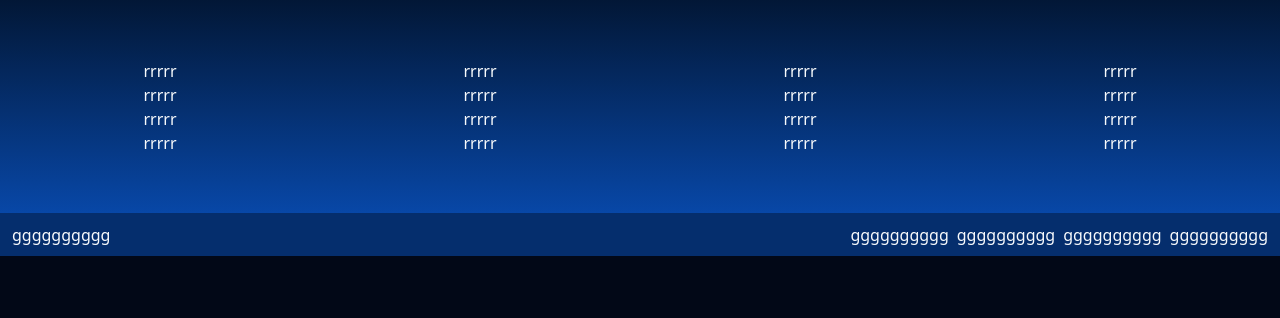
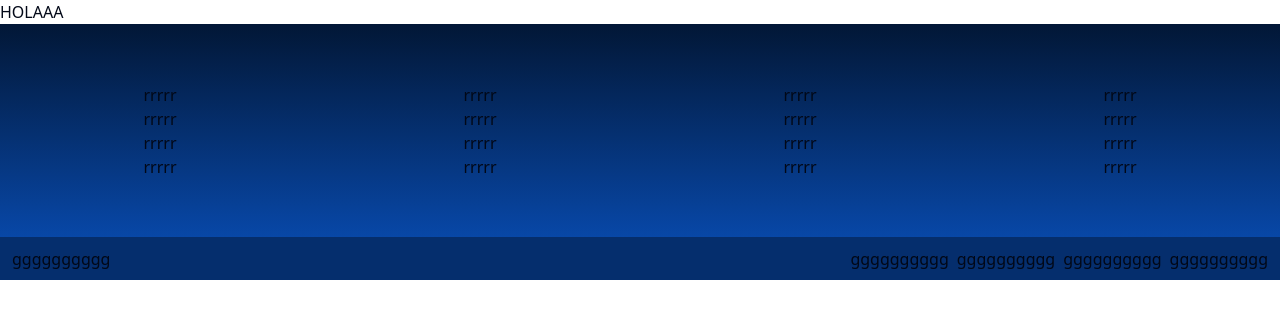
Before and after one commit to Emi-dev28/PI_DH_Front, a React (Vite) app in the folder proyecto-integrador/: page / in a window 1280 px wide. Shown: the top 318 px of the page. Built offline with nearby package versions, Linux system fonts and the light colour scheme.

Commit message:
cambios menores

```diff
--- a/proyecto-integrador/src/App.jsx
+++ b/proyecto-integrador/src/App.jsx
@@ -11,10 +11,12 @@ import Footer from "@/components/Footer";
 
 export default function App() {
   const location = useLocation();
-  const isAdminPages = ["/administrador"].includes(location.pathname);
+  const isAdminPages = ["/administrador", "/lista-productos"].includes(
+    location.pathname
+  );
 
   return (
-    <ThemeProvider defaultTheme="dark" storageKey="vite-ui-theme">
+    <ThemeProvider defaultTheme="light" storageKey="vite-ui-theme">
       <Toaster />
       {/* Acá va el header */}
 
--- a/proyecto-integrador/src/pages/Home.jsx
+++ b/proyecto-integrador/src/pages/Home.jsx
@@ -1,3 +1,3 @@
 export const Home = () => {
-  return <div></div>;
+  return <div>HOLAAA</div>;
 };
```
